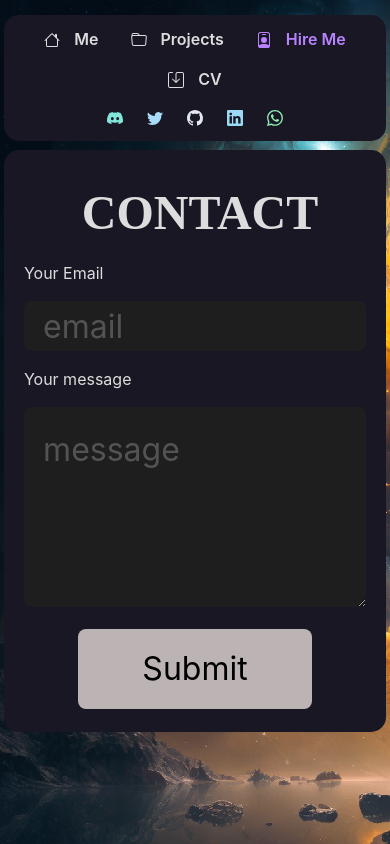
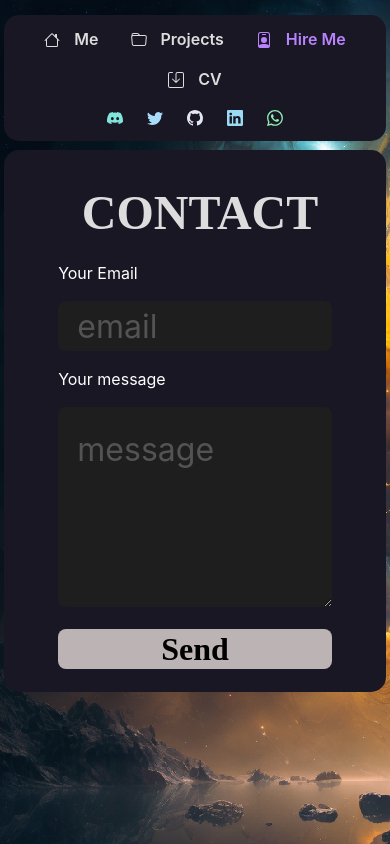
Before and after one commit to KurylukDev/kurylukWeb, a React (Vite) app: page /hireme in a window 390 px wide. Built offline with nearby package versions, Linux system fonts and the light colour scheme.

Commit message:
Update send mail and cv bug

```diff
--- a/src/components/layout/form/FormEmail.jsx
+++ b/src/components/layout/form/FormEmail.jsx
@@ -1,14 +1,21 @@
 import React from 'react';
 import { useForm, ValidationError } from '@formspree/react';
-import { Box } from "@chakra-ui/react";
+import { Box, Button, Text } from "@chakra-ui/react";
 import styles from './FormEmail.module.css'
 function ContactForm() {
   const [state, handleSubmit] = useForm("mvoyyebw");
   if (state.succeeded) {
-      return <p color='#fff'>Thanks for contact me!</p>;
+      return (
+        <Box display={"flex"} justifyContent={"center"} alignItems={"center"} flexDirection={"column"}>
+          <img className={styles["imgSend"]} src="./public/mail.gif" alt="" />
+          <Text fontWeight={"bold"} color={"green"} fontSize={"2rem"}>Thank You</Text>
+
+      </Box>
+      )
   }
   return (
       <Box className={styles["formStyle"]}>
+        <form onSubmit={handleSubmit}>
         <Box className={styles["form-group"]}>
           <label htmlFor="email">
             Your Email
@@ -39,9 +46,10 @@ function ContactForm() {
         />
           </label>
         </Box>
-        <button type="submit" disabled={state.submitting}>
-         Submit
-       </button>
+        <Button bg={"#BCB4B4"} type="submit" disabled={state.submitting}>
+          Send
+        </Button>
+        </form>
       </Box>
     );
   }
--- a/src/components/layout/form/FormEmail.module.css
+++ b/src/components/layout/form/FormEmail.module.css
@@ -14,13 +14,14 @@
 label{
   width: 100%;
   margin-bottom: 1rem;
+  color: white;
 }
 
 input,textarea{
   width: 100%;
   font-size: 2rem;
   padding: 1.2rem;
-  color: #BCB4B4;
+  color: #c5c5c5;
   background-color: #1E1E1E;
   outline: none;
   border: none;
@@ -28,14 +29,22 @@ input,textarea{
   margin-top: 1rem;
   height: 50px;
 }
-
+.imgSend{
+  width: 250px;
+}
 textarea {
   min-height: 200px;
   resize: vertical;
   background-color: #1E1E1E;
 }
+
+form{
+  display: flex;
+  flex-direction: column;
+}
+
 button[type='submit'] {
-  background-color: #BCB4B4;
+  font-family: 'Montserrat Bold', Bold;
   color: black;
   font-size: 2rem;
   outline: none;
@@ -53,15 +62,16 @@ button[type='submit'] {
 }
 
 .contactSection__wrapper {
-  display: flex;
   margin-top: 1rem;
-  justify-content: center;
   position: relative;
 }
+
+.form{
+  width: 80%;
+  margin: auto;
+}
+
 @media only screen and (max-width: 768px) {
-  .contactSection__wrapper {
-    flex-direction: column;
-  }
   .contactSection__wrapper::after {
     display: none;
   }
--- a/src/pages/Cv.jsx
+++ b/src/pages/Cv.jsx
@@ -14,7 +14,6 @@ export default function Cv() {
                 <img
                 className={"cvImage"}
                 src="/kurylukCv.png"
-                type="application/pdf"
                 width={"100%"}
                 height={"100%"}
                 ></img>
--- a/src/pages/hireme.jsx
+++ b/src/pages/hireme.jsx
@@ -10,7 +10,9 @@ export default function HireMe() {
         <Heading className={["title"]}><p className={styles["title"]}>Contact</p></Heading>
         </Box>
         <Box className={styles["contactSection__wrapper"]}>
+        <Box className={styles["form"]}>
         <ContactForm />
+        </Box>
         </Box>
       </Box>
     </Box>
```
Also changed, not shown: public/mail.gif (added). Lines whose indentation alone changed are shown as unchanged.
